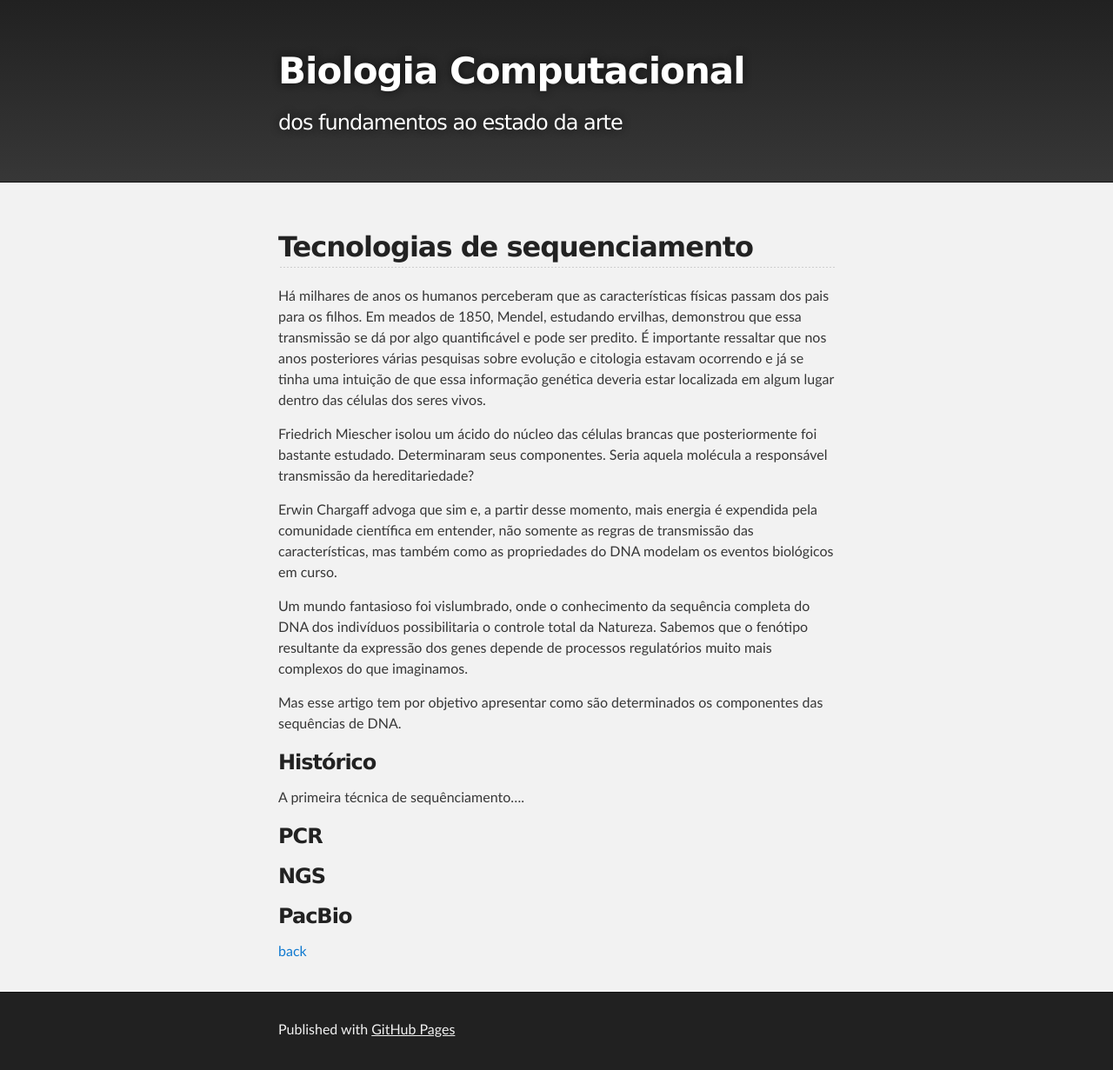
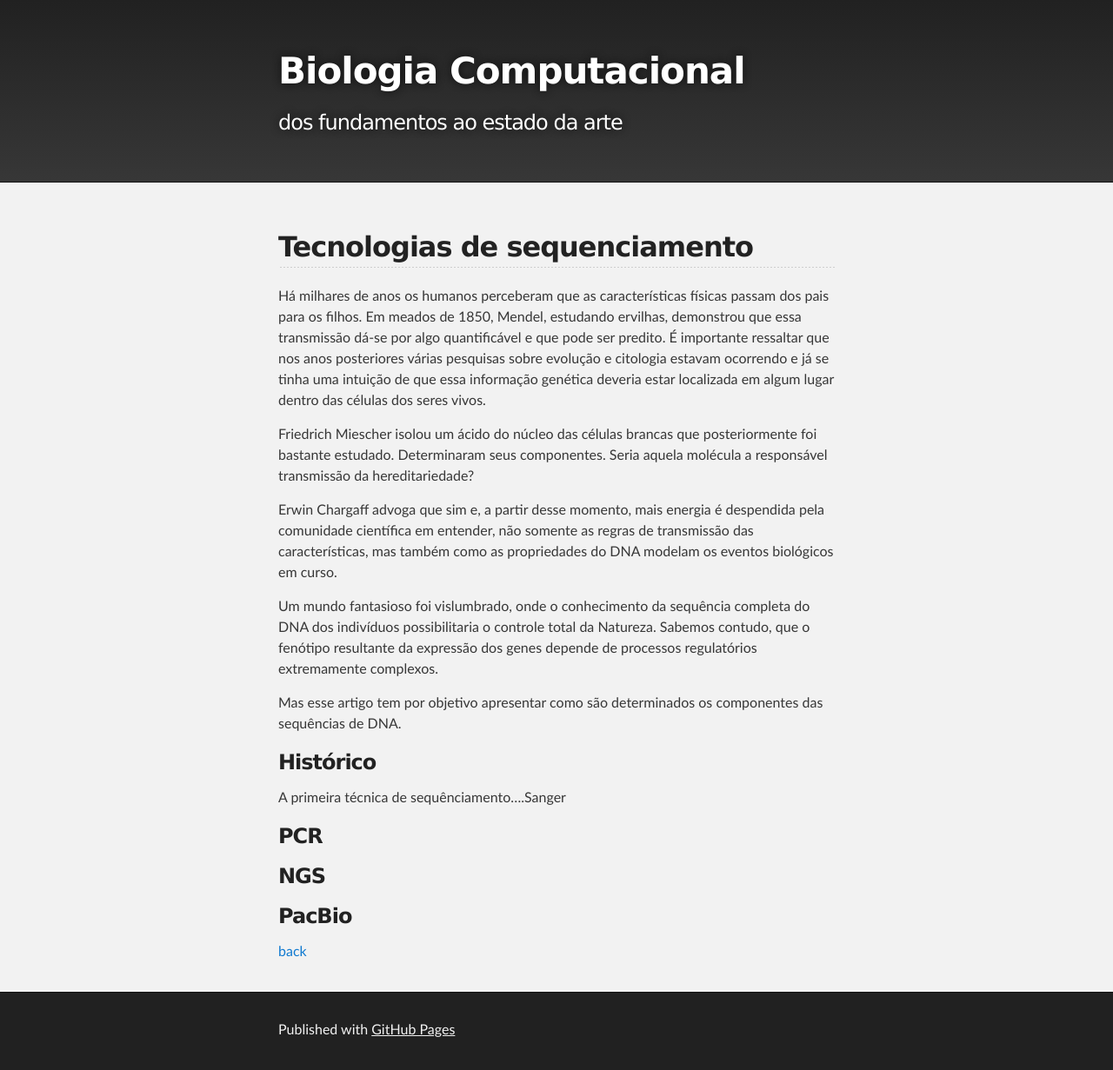
Before and after one commit to Jromelus96/esthercamilo.github.io, a Jekyll site: the page built from sequenciamento.md, in a window 1280 px wide. Shown: the whole page at 87% size. Built offline with Jekyll 4.4.1, drawn with Linux system fonts in a browser that asks for light colours.

Commit message:
atualiza

```diff
--- a/sequenciamento.md
+++ b/sequenciamento.md
@@ -5,18 +5,18 @@ layout: default
 ## Tecnologias de sequenciamento
 
 
-Há milhares de anos os humanos perceberam que as características físicas passam dos pais para os filhos. Em meados de 1850, Mendel, estudando ervilhas, demonstrou que essa transmissão se dá por algo quantificável e pode ser predito. É importante ressaltar que nos anos posteriores várias pesquisas sobre evolução e citologia estavam ocorrendo e já se tinha uma intuição de que essa informação genética deveria estar localizada em algum lugar dentro das células dos seres vivos.
+Há milhares de anos os humanos perceberam que as características físicas passam dos pais para os filhos. Em meados de 1850, Mendel, estudando ervilhas, demonstrou que essa transmissão dá-se por algo quantificável e que pode ser predito. É importante ressaltar que nos anos posteriores várias pesquisas sobre evolução e citologia estavam ocorrendo e já se tinha uma intuição de que essa informação genética deveria estar localizada em algum lugar dentro das células dos seres vivos.
 
 Friedrich Miescher isolou um ácido do núcleo das células brancas que posteriormente foi bastante estudado. Determinaram seus componentes. Seria aquela molécula a responsável transmissão da hereditariedade?
 
-Erwin Chargaff advoga que sim e, a partir desse momento, mais energia é expendida pela comunidade científica em entender, não somente as regras de transmissão das características, mas também como as propriedades do DNA modelam os eventos biológicos em curso.
+Erwin Chargaff advoga que sim e, a partir desse momento, mais energia é despendida pela comunidade científica em entender, não somente as regras de transmissão das características, mas também como as propriedades do DNA modelam os eventos biológicos em curso.
 
-Um mundo fantasioso foi vislumbrado, onde o conhecimento da sequência completa do DNA dos indivíduos possibilitaria o controle total da Natureza. Sabemos que o fenótipo resultante da expressão dos genes depende de processos regulatórios muito mais complexos do que imaginamos.
+Um mundo fantasioso foi vislumbrado, onde o conhecimento da sequência completa do DNA dos indivíduos possibilitaria o controle total da Natureza. Sabemos contudo, que o fenótipo resultante da expressão dos genes depende de processos regulatórios extremamente complexos.
 
 Mas esse artigo tem por objetivo apresentar como são determinados os componentes das sequências de DNA.
 
 ### Histórico
-A primeira técnica de sequênciamento....
+A primeira técnica de sequênciamento....Sanger
 
 ### PCR
 
```
Also changed, not shown: assets/images/mommy.jpg (added).
